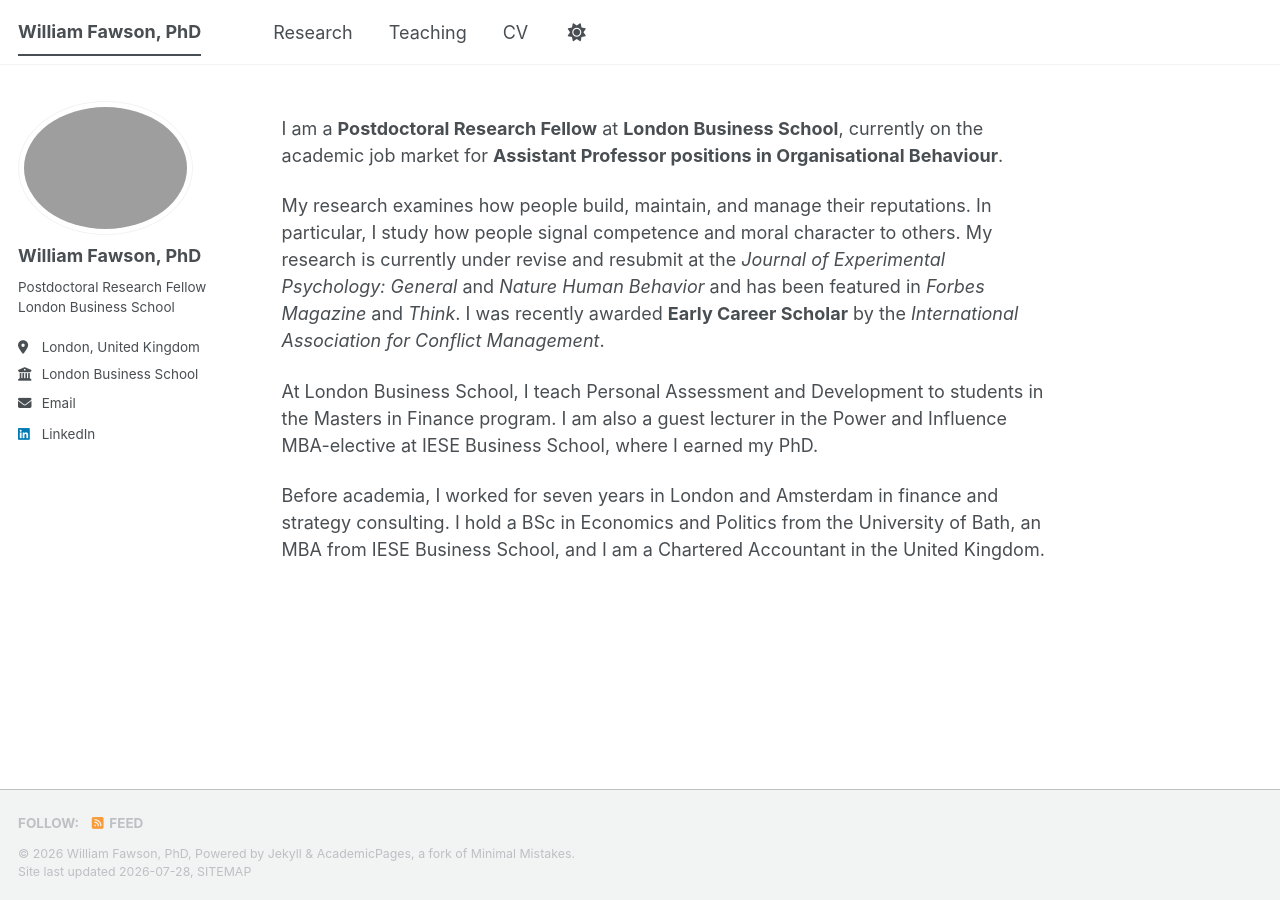
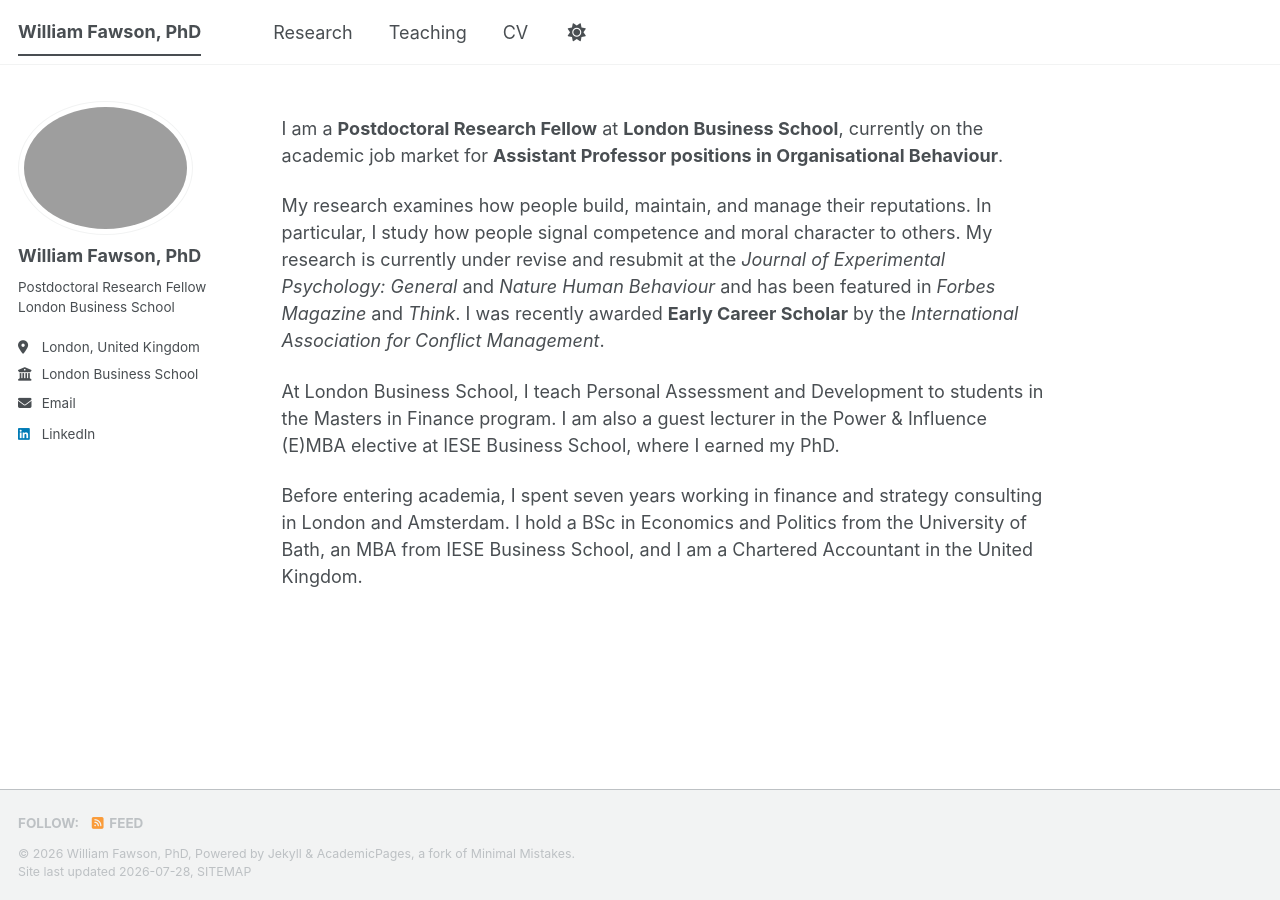
Before and after one commit to williamfawson/williamfawson.github.io, a Jekyll site: the page built from _pages/about.md, in a window 1280 px wide. Built offline with Jekyll 4.4.1, drawn with Linux system fonts in a browser that asks for light colours; a style sheet for code colours, icons or effects is not loaded.

Commit message:
Update about.md

```diff
--- a/_pages/about.md
+++ b/_pages/about.md
@@ -10,8 +10,8 @@
 
 I am a **Postdoctoral Research Fellow** at **London Business School**, currently on the academic job market for **Assistant Professor positions in Organisational Behaviour**.
 
-My research examines how people build, maintain, and manage their reputations. In particular, I study how people signal competence and moral character to others. My research is currently under revise and resubmit at the *Journal of Experimental Psychology: General* and *Nature Human Behavior* and has been featured in *Forbes Magazine* and *Think*. I was recently awarded **Early Career Scholar** by the *International Association for Conflict Management*.
+My research examines how people build, maintain, and manage their reputations. In particular, I study how people signal competence and moral character to others. My research is currently under revise and resubmit at the *Journal of Experimental Psychology: General* and *Nature Human Behaviour* and has been featured in *Forbes Magazine* and *Think*. I was recently awarded **Early Career Scholar** by the *International Association for Conflict Management*.
 
-At London Business School, I teach Personal Assessment and Development to students in the Masters in Finance program. I am also a guest lecturer in the Power and Influence MBA-elective at IESE Business School, where I earned my PhD.
+At London Business School, I teach Personal Assessment and Development to students in the Masters in Finance program. I am also a guest lecturer in the Power & Influence (E)MBA elective at IESE Business School, where I earned my PhD.
 
-Before academia, I worked for seven years in London and Amsterdam in finance and strategy consulting. I hold a BSc in Economics and Politics from the University of Bath, an MBA from IESE Business School, and I am a Chartered Accountant in the United Kingdom.
+Before entering academia, I spent seven years working in finance and strategy consulting in London and Amsterdam. I hold a BSc in Economics and Politics from the University of Bath, an MBA from IESE Business School, and I am a Chartered Accountant in the United Kingdom.
```
